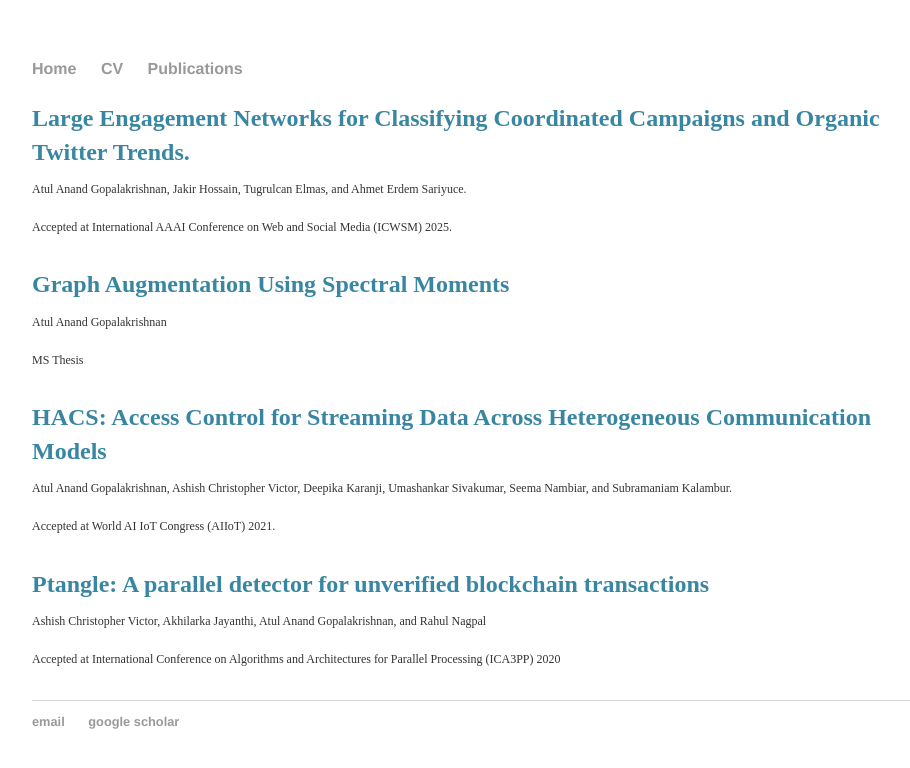
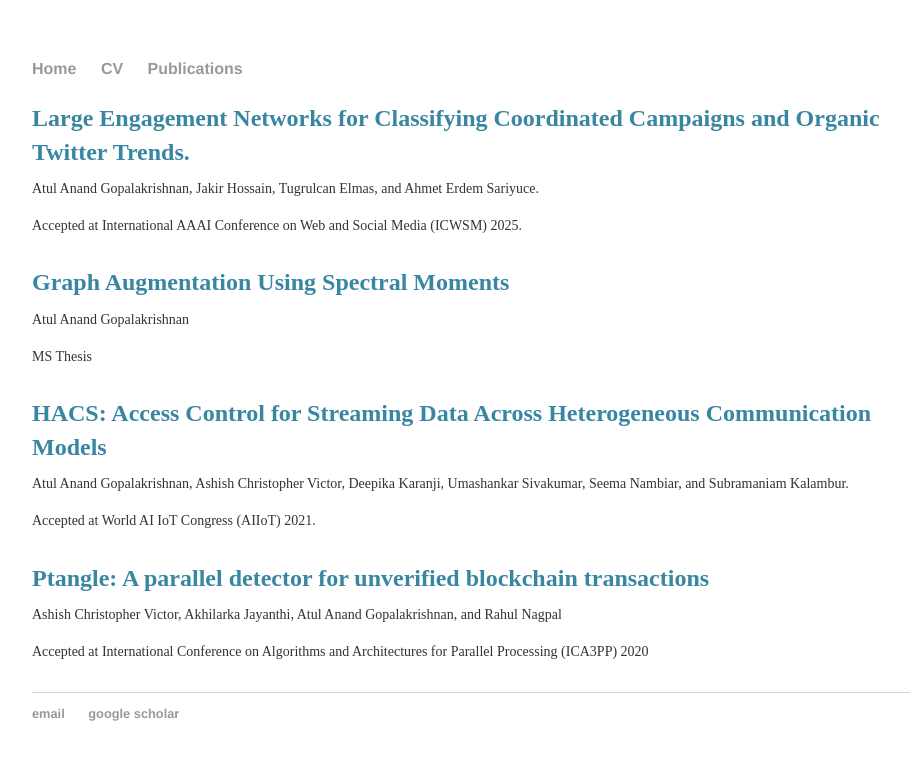
Before and after one commit to atul1234anand/atul1234anand.github.io, a Jekyll site: the page built from publications/index.html, in a window 1280 px wide. Shown: the top 768 px of the page, without its empty margins (160-1070 px from the left). Built offline with Jekyll 4.4.1, drawn with Linux system fonts in a browser that asks for light colours.

Commit message:
Update index.html

```diff
--- a/publications/index.html
+++ b/publications/index.html
@@ -8,7 +8,7 @@ title: Publications
         <a href = "https://arxiv.org/abs/2503.00599" style="color:#3886a1;">
 	<strong>Large Engagement Networks for Classifying Coordinated Campaigns and Organic Twitter Trends.</strong>
 	</a> <br>
-	<span style="font-size: 12px;">
+	<span style="font-size: 14px;">
 	Atul Anand Gopalakrishnan, Jakir Hossain, Tugrulcan Elmas, and Ahmet Erdem Sariyuce. <br>
 	Accepted at International AAAI Conference on Web and Social Media (ICWSM) 2025.
 	</span>
@@ -18,7 +18,7 @@ title: Publications
         <a href = "https://surface.syr.edu/cgi/viewcontent.cgi?article=1702&context=thesis" style="color:#3886a1;">
 	<strong>Graph Augmentation Using Spectral Moments</strong>
 	</a> <br>
-	<span style="font-size: 12px;">
+	<span style="font-size: 14px;">
 	Atul Anand Gopalakrishnan <br>
 	MS Thesis
 	</span>
@@ -28,7 +28,7 @@ title: Publications
         <a href = "https://ieeexplore.ieee.org/abstract/document/9454185" style="color:#3886a1;">
 	<strong>HACS: Access Control for Streaming Data Across Heterogeneous Communication Models</strong>
 	</a> <br>
-	<span style="font-size: 12px;">
+	<span style="font-size: 14px;">
 	Atul Anand Gopalakrishnan, Ashish Christopher Victor, Deepika Karanji, Umashankar Sivakumar, Seema Nambiar, and Subramaniam Kalambur. <br>
 	Accepted at World AI IoT Congress (AIIoT) 2021.
 	<span>
@@ -38,7 +38,7 @@ title: Publications
         <a href = "https://ieeexplore.ieee.org/abstract/document/9454185" style="color:#3886a1;">
 	<strong>Ptangle: A parallel detector for unverified blockchain transactions</strong>
 	</a> <br>
-	<span style="font-size: 12px;">
+	<span style="font-size: 14px;">
 	Ashish Christopher Victor, Akhilarka Jayanthi, Atul Anand Gopalakrishnan, and Rahul Nagpal <br>
 	Accepted at International Conference on Algorithms and Architectures for Parallel Processing (ICA3PP) 2020
 	</span>
```
